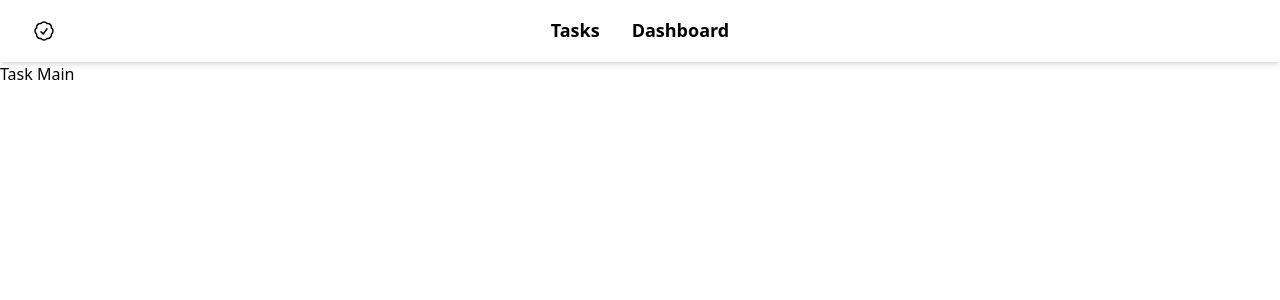
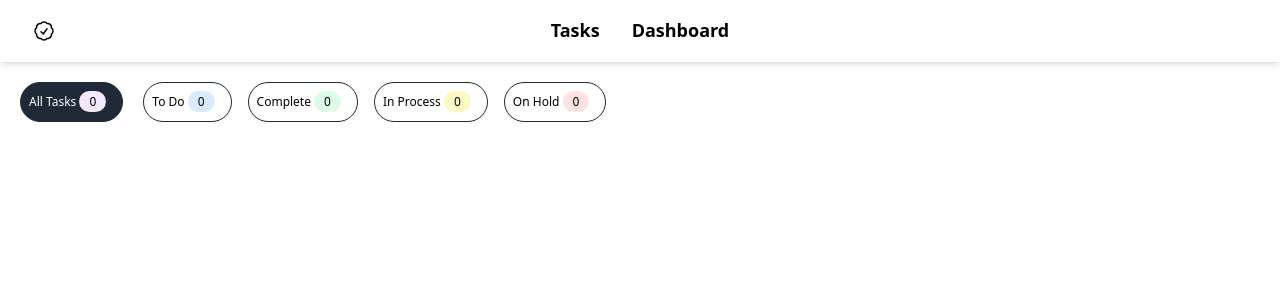
Before and after one commit to jregaladom/task-manager, a Vue app: page / in a window 1280 px wide. Shown: the top 300 px of the page. Built offline with nearby package versions, Linux system fonts and the light colour scheme.

Commit message:
Componente chip y estado de tasks

```diff
--- /dev/null
+++ b/src/assets/custom.css
@@ -0,0 +1,8 @@
+.hide-scroll {
+    scrollbar-width: none; /* Oculta la barra de desplazamiento en navegadores que la admitan */
+    -ms-overflow-style: none; /* Oculta la barra de desplazamiento en Internet Explorer */
+  }
+
+  .hide-scroll::-webkit-scrollbar {
+    display: none; /* Oculta la barra de desplazamiento en WebKit (Chrome, Safari, etc.) */
+  }
--- /dev/null
+++ b/src/components/inputs/Chip.vue
@@ -0,0 +1,72 @@
+<script>
+import useTasks from "@/stores/tasks";
+import { computed } from "vue";
+
+export default {
+  name: "Chip",
+  setup(props) {
+    const tasks = useTasks();
+    const isSelected = computed(() => tasks.statusTask === props.textChip);
+    const handleStatusTasksClick = (status) => {
+      tasks.setTasksStatus(status);
+    };
+    return {
+      isSelected,
+      handleStatusTasksClick,
+    };
+  },
+  props: {
+    textChip: String,
+  },
+  data() {
+    return {};
+  },
+  computed: {
+    colorBedge() {
+      switch (this.textChip) {
+        case "All Tasks":
+          return "bg-purple-100";
+        case "To Do":
+          return "bg-blue-100";
+        case "Complete":
+          return "bg-green-100";
+        case "In Process":
+          return "bg-yellow-100";
+        case "On Hold":
+          return "bg-red-100";
+        default:
+          return "bg-gray-100";
+      }
+    },
+    clasStatusTask() {
+      if (!this.isSelected) {
+        return "text-black bg-white";
+      } else {
+        return "text-white bg-gray-800";
+      }
+    },
+  },
+  methods: {
+    handleClick() {
+      this.statusTask = this.textChip;
+      this.handleStatusTasksClick(this.textChip);
+    },
+  },
+};
+</script>
+<template>
+  <div
+    @click="handleClick"
+    class="flex min-w-fit w-auto h-10 justify-center items-center m-1 font-medium py-1 px-2 rounded-full border border-gray-800"
+    :class="clasStatusTask"
+  >
+    <div class="text-xs font-medium flex-initial">
+      {{ textChip }}
+      <span
+        class="text-black text-xs font-medium mr-2 px-2.5 py-0.5 rounded-full"
+        :class="colorBedge"
+        >0</span
+      >
+    </div>
+  </div>
+</template>
--- a/src/main.js
+++ b/src/main.js
@@ -1,4 +1,5 @@
 import './assets/main.css'
+import './assets/custom.css'
 
 import { createApp } from 'vue'
 import { createPinia } from 'pinia'
--- /dev/null
+++ b/src/stores/tasks.js
@@ -0,0 +1,12 @@
+import { defineStore } from 'pinia';
+
+export default defineStore('tasks', {
+    state: () => ({
+        statusTask: 'All Tasks',
+    }),
+    actions: {
+        setTasksStatus(status) {
+            this.statusTask = status;
+        },
+    },
+});
--- a/src/views/TasksMain.vue
+++ b/src/views/TasksMain.vue
@@ -1,4 +1,19 @@
-<script></script>
+<script>
+import Chip from "@/components/inputs/Chip.vue";
+
+export default {
+  name: "TasksMain",
+  components: {
+    Chip,
+  },
+};
+</script>
 <template>
-    Task Main
+  <div class="max-h-screen overflow-y-auto flex space-x-4 p-4 hide-scroll">
+    <Chip text-chip="All Tasks" />
+    <Chip text-chip="To Do" />
+    <Chip text-chip="Complete" />
+    <Chip text-chip="In Process" />
+    <Chip text-chip="On Hold" />
+  </div>
 </template>
```
